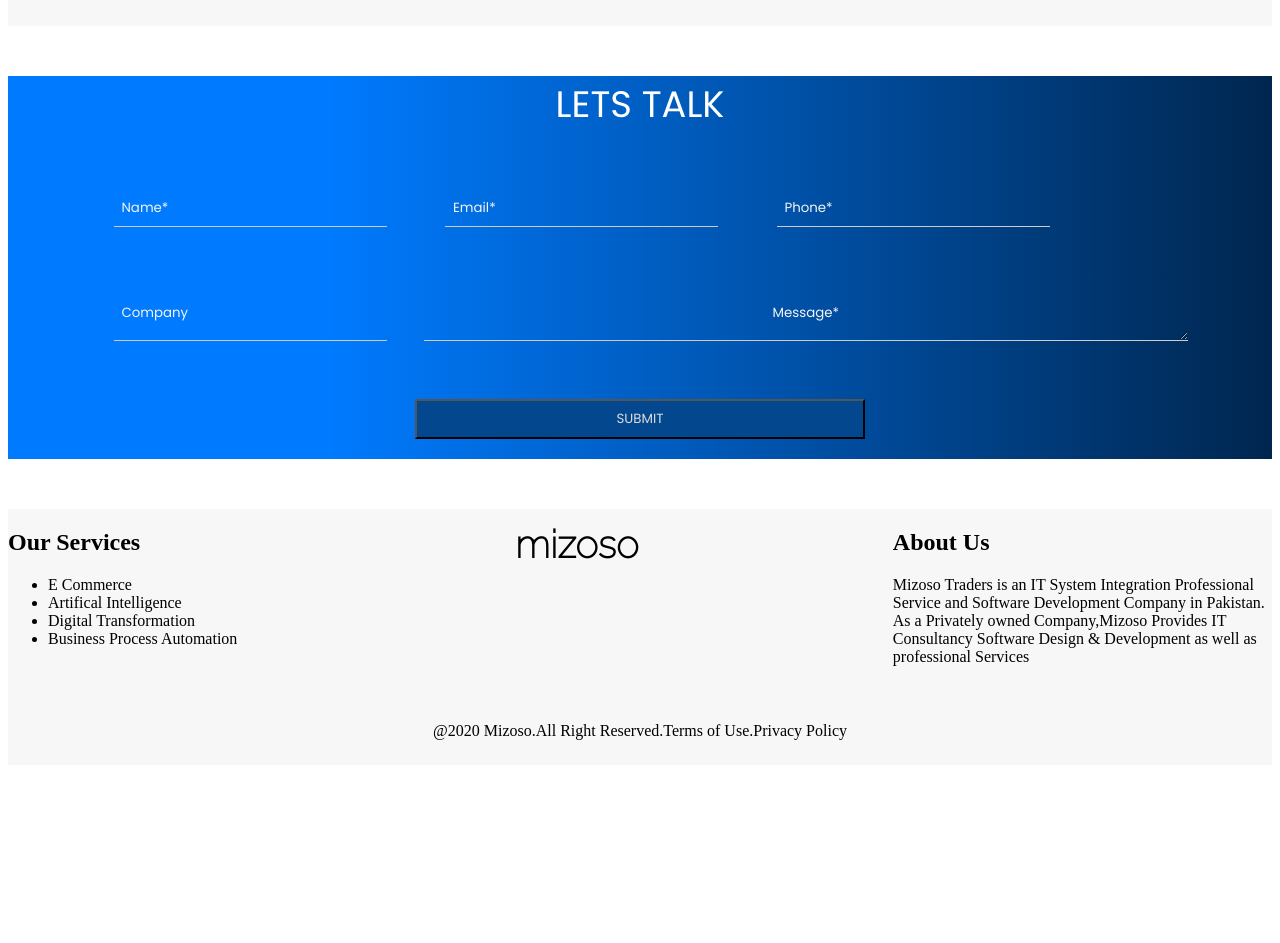
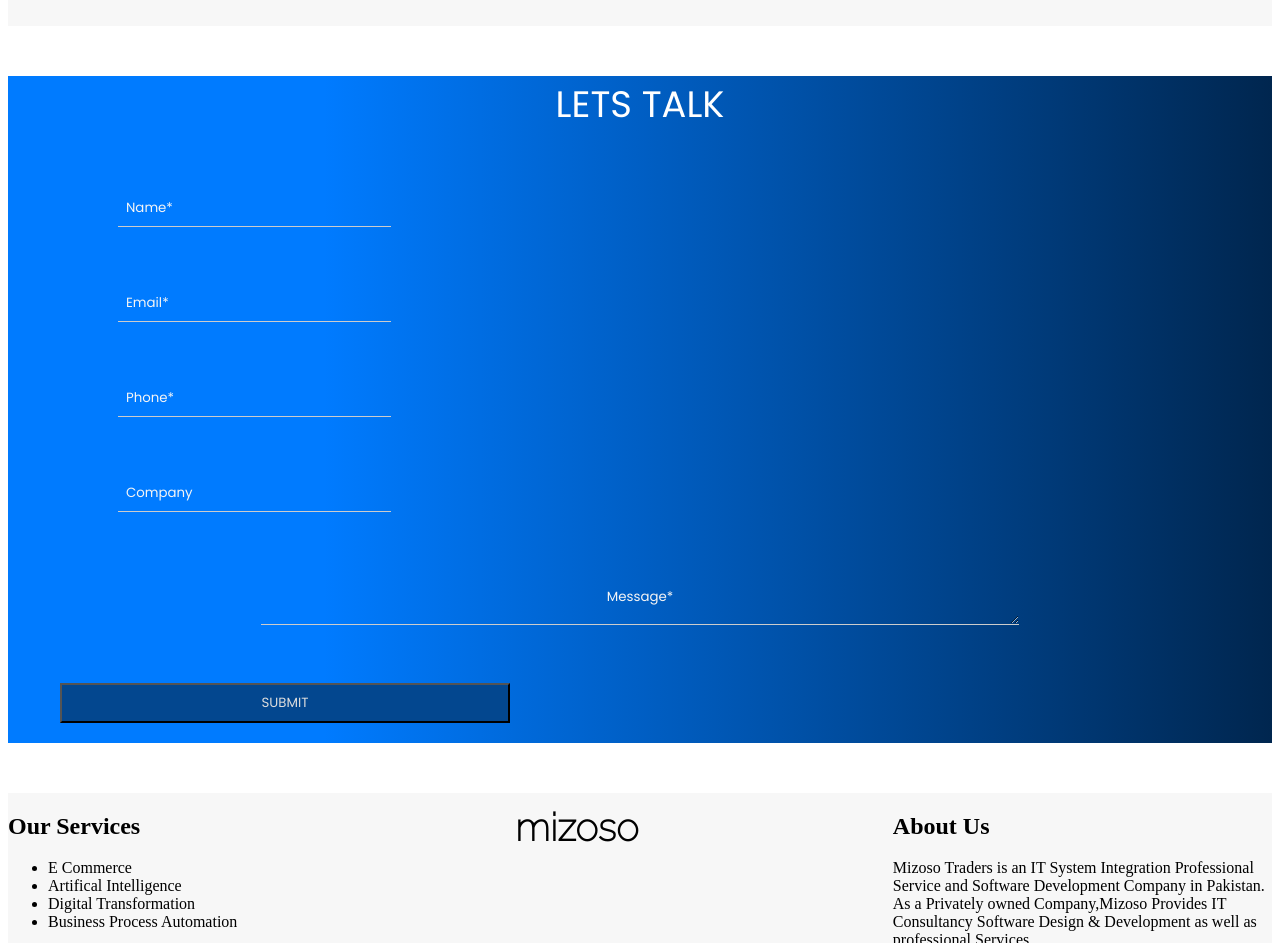
Before and after one commit to arsamawan/Miz-Corporate, an Angular app: page / in a window 1280 px wide. Shown: the part 1760-2703 px from the top of the page. Before the commit the page ends 2550 px from the top, so only its background shows below. Built offline with nearby package versions, Linux system fonts and the light colour scheme.

Commit message:
Main.html

```diff
--- a/src/app/main/main.component.css
+++ b/src/app/main/main.component.css
@@ -15,6 +15,15 @@
   text-align: center;
 
 
+}
+.contact-us-align{
+/*  text-align: left;
+  align-content: center;*/
+  padding-left: 5px;
+  padding-right: 5px;
+/* margin-left:1%;
+  margin-right:1%;*/
+  width: 100%;
 }
 
 .font-slider-text {
--- a/src/app/main/main.component.html
+++ b/src/app/main/main.component.html
@@ -127,12 +127,24 @@
 <div class="contact-us-main-heading">Lets Talk</div>
   <div class="bound">
     <div class="hor">
-  <input placeholder="Name*">
-  <input placeholder="Email*"><br>
-  <input placeholder="Phone*">
-  <input placeholder="Company"><br>
-  <textarea placeholder="Message*" class="message"></textarea><br>
-      <button class="submit-button">SUBMIT</button>
+
+      <div class="contact-us-align">
+      <input placeholder="Name*">
+      <input placeholder="Email*">
+      </div>
+
+      <div class="contact-us-align">
+      <input placeholder="Phone*">
+      <input placeholder="Company">
+      </div>
+
+      <div class="contact-us-align">
+      <textarea placeholder="Message*" class="message"></textarea>
+      </div>
+
+      <div class="contact-us-align">
+        <button class="submit-button">SUBMIT</button>
+      </div>
     </div>
 
   </div>
```
